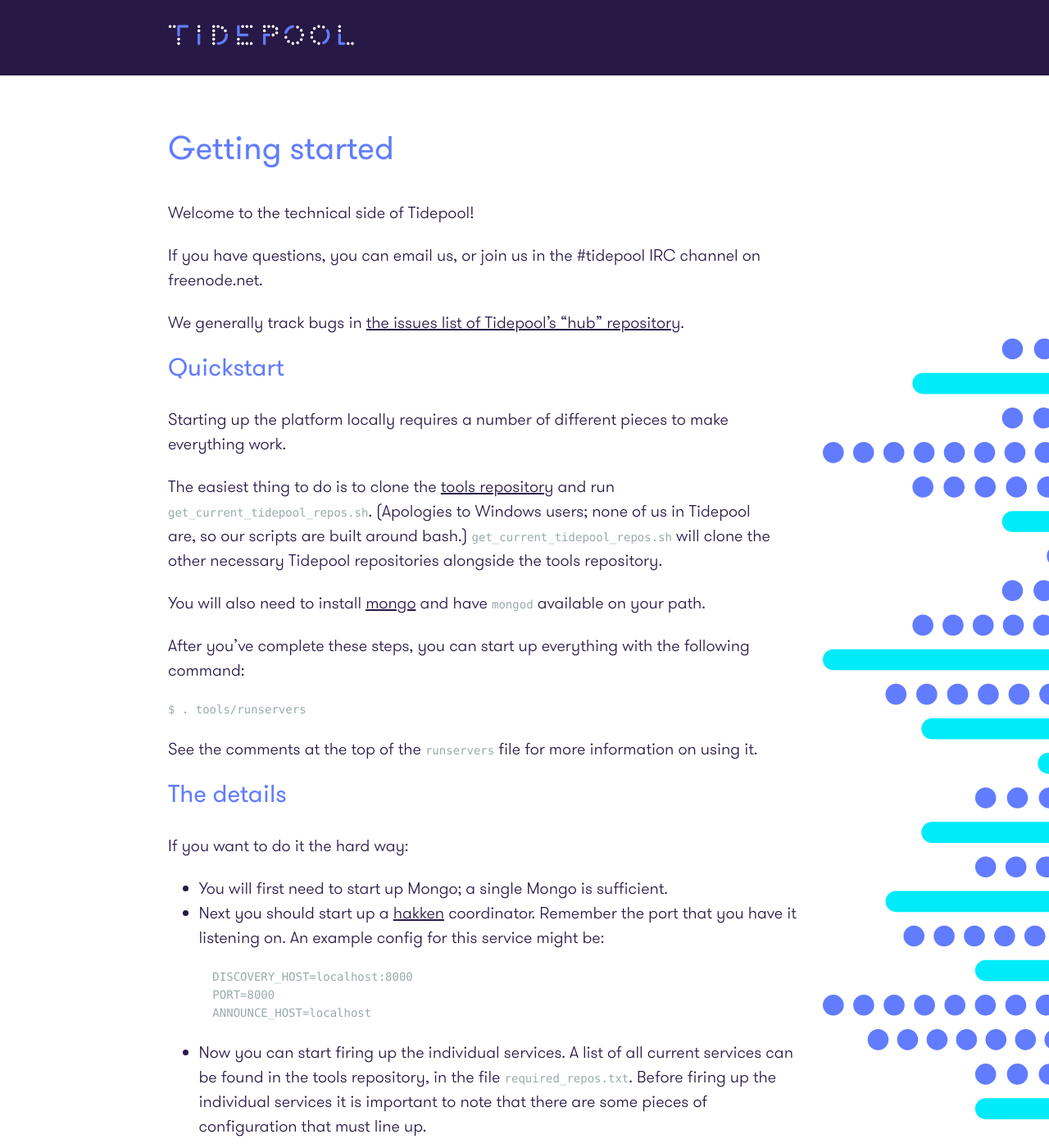
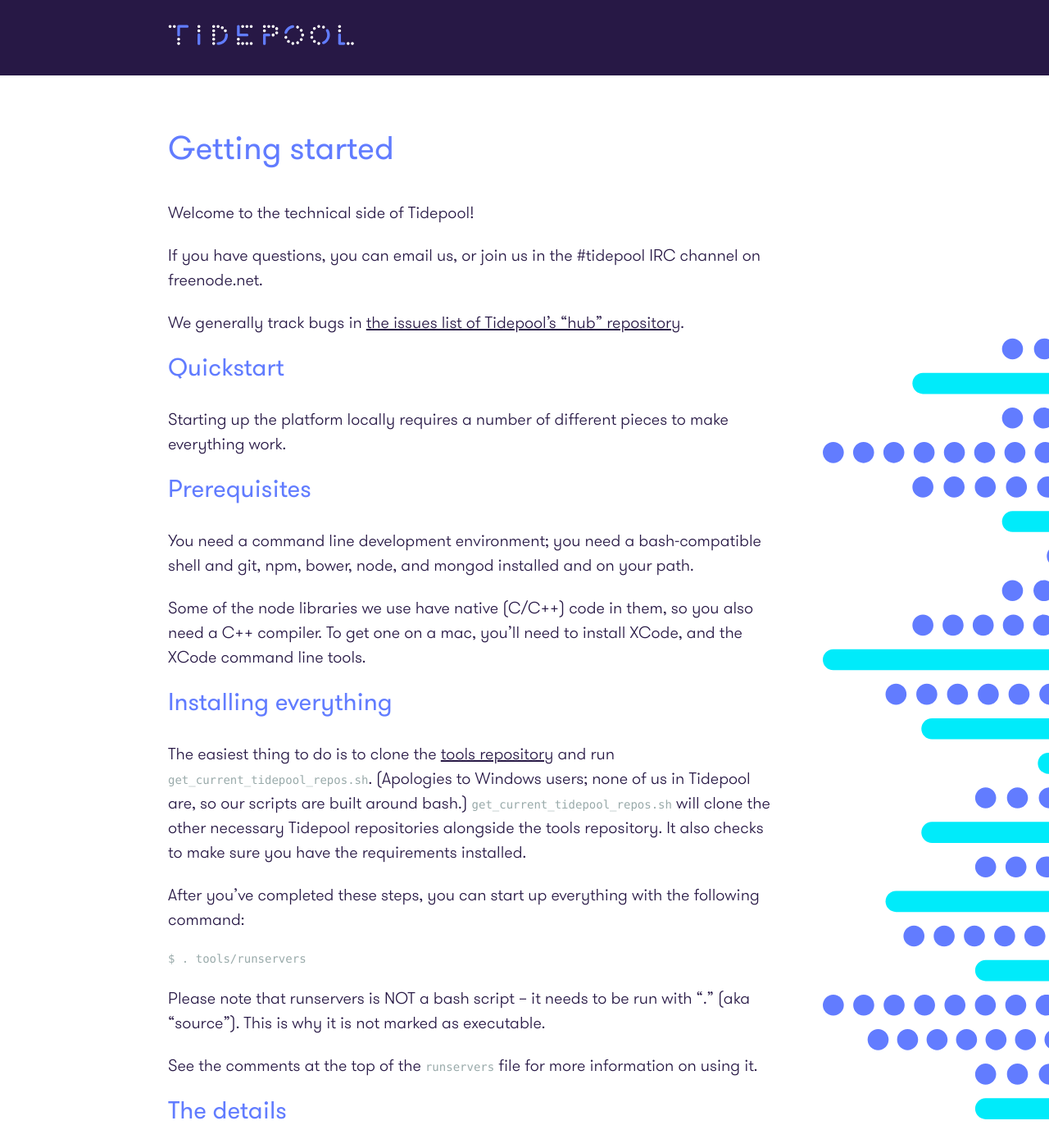
Before and after one commit to tidepool-org/tidepool-org.github.io, a Jekyll site: the page built from StartingUpServices.md, in a window 1280 px wide and 1400 px high. Shown: the whole window at 82% size. Built offline with Jekyll 4.4.1, drawn with Linux system fonts in a browser that asks for light colours.

Commit message:
Update getting started info.

````diff
--- a/StartingUpServices.md
+++ b/StartingUpServices.md
@@ -16,15 +16,23 @@ We generally track bugs in [the issues list of Tidepool's "hub" repository](http
 
 Starting up the platform locally requires a number of different pieces to make everything work.
 
-The easiest thing to do is to clone the [tools repository](https://github.com/tidepool-org/tools) and run ```get_current_tidepool_repos.sh```. (Apologies to Windows users; none of us in Tidepool are, so our scripts are built around bash.) ```get_current_tidepool_repos.sh``` will clone the other necessary Tidepool repositories alongside the tools repository.
+##Prerequisites
 
-You will also need to install [mongo](http://www.mongodb.org/) and have ```mongod``` available on your path.
+You need a command line development environment; you need a bash-compatible shell and git, npm, bower, node, and mongod installed and on your path.
 
-After you've complete these steps, you can start up everything with the following command:
+Some of the node libraries we use have native (C/C++) code in them, so you also need a C++ compiler. To get one on a mac, you'll need to install XCode, and the XCode command line tools.
+
+##Installing everything
+
+The easiest thing to do is to clone the [tools repository](https://github.com/tidepool-org/tools) and run ```get_current_tidepool_repos.sh```. (Apologies to Windows users; none of us in Tidepool are, so our scripts are built around bash.) ```get_current_tidepool_repos.sh``` will clone the other necessary Tidepool repositories alongside the tools repository. It also checks to make sure you have the requirements installed.
+
+After you've completed these steps, you can start up everything with the following command:
 
 ```
 $ . tools/runservers
 ```
+
+Please note that runservers is NOT a bash script -- it needs to be run with "." (aka "source"). This is why it is not marked as executable.
 
 See the comments at the top of the `runservers` file for more information on using it.
 
````
